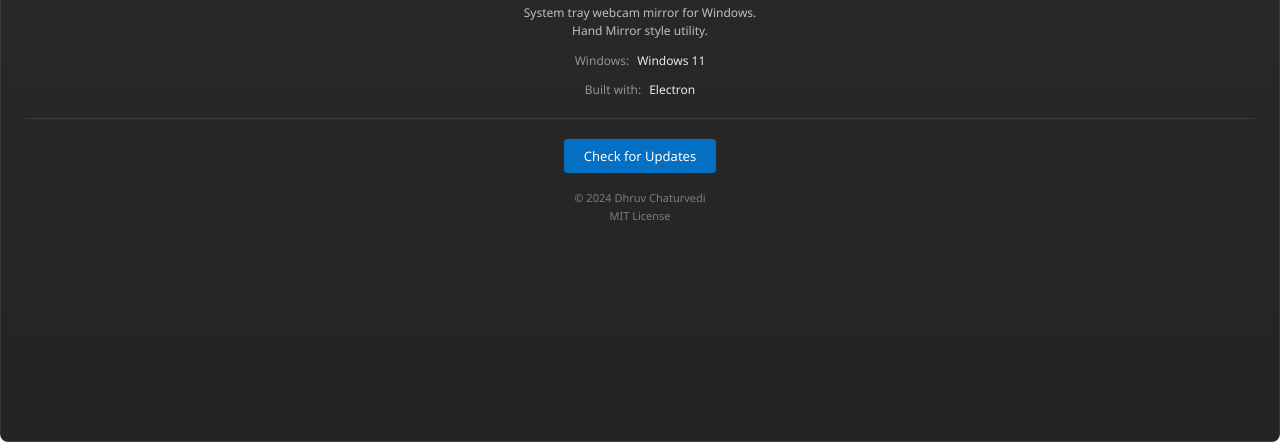
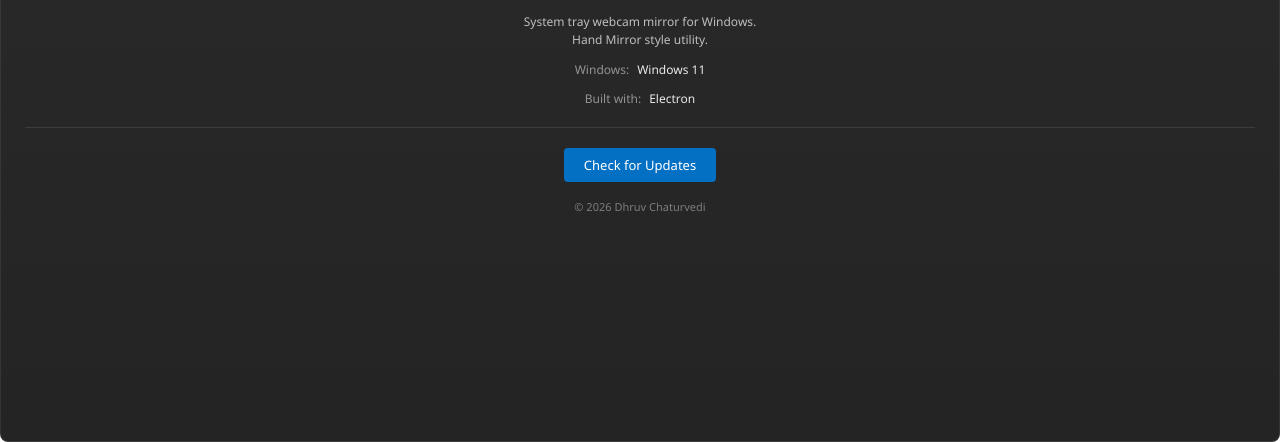
Before and after one commit to dhruvcx-1/webcamquickmirror, an Electron app: page about.html in a window 1280 px wide. Shown: the part 358-800 px from the top of the page. Drawn offline with Linux system fonts and the light colour scheme; no server answers.

Commit message:
Update about page

```diff
--- a/about.html
+++ b/about.html
@@ -38,8 +38,7 @@
     </button>
 
     <p class="copyright">
-      © 2024 Dhruv Chaturvedi<br>
-      MIT License
+      © 2026 Dhruv Chaturvedi<br>
     </p>
   </div>
 
```
